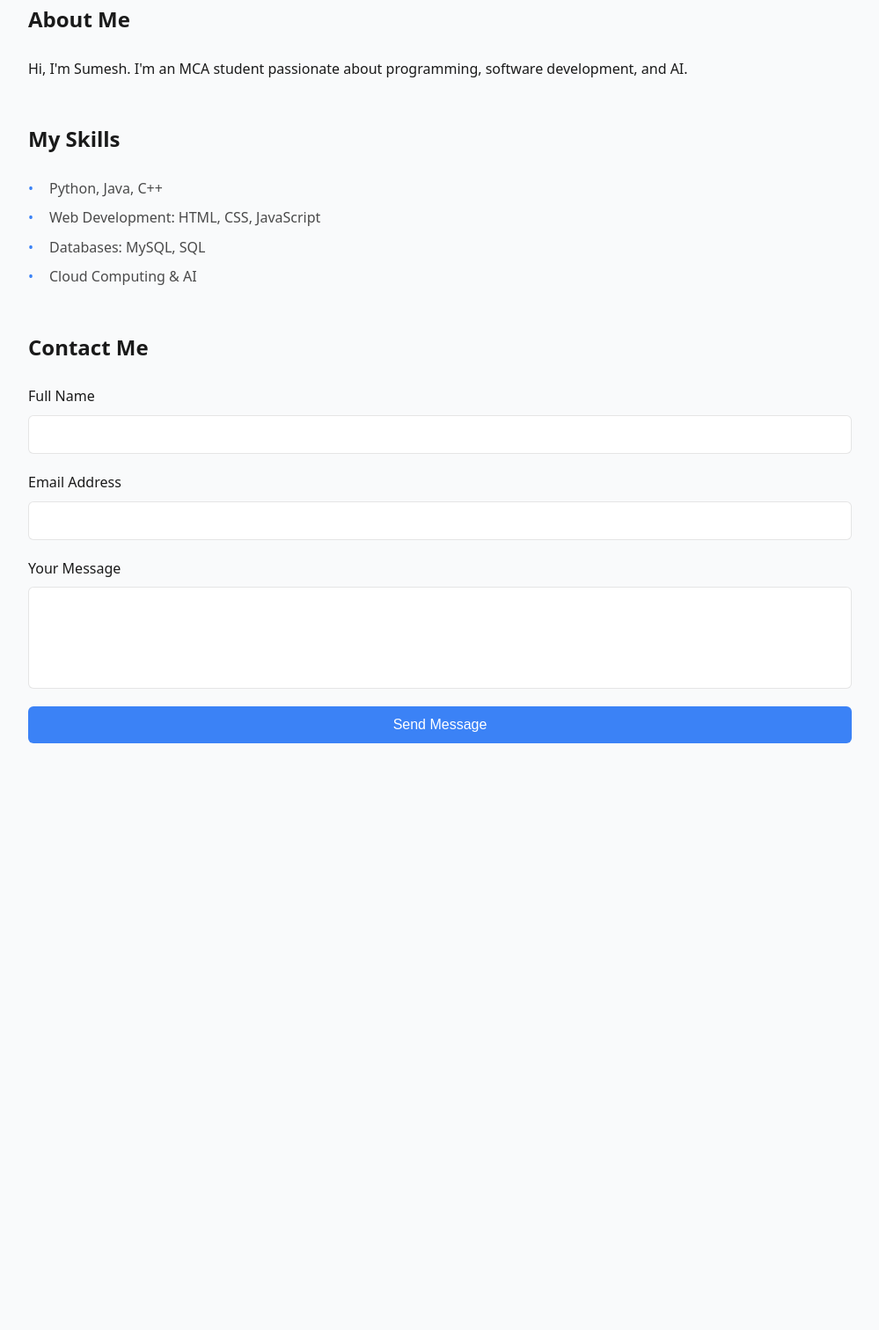
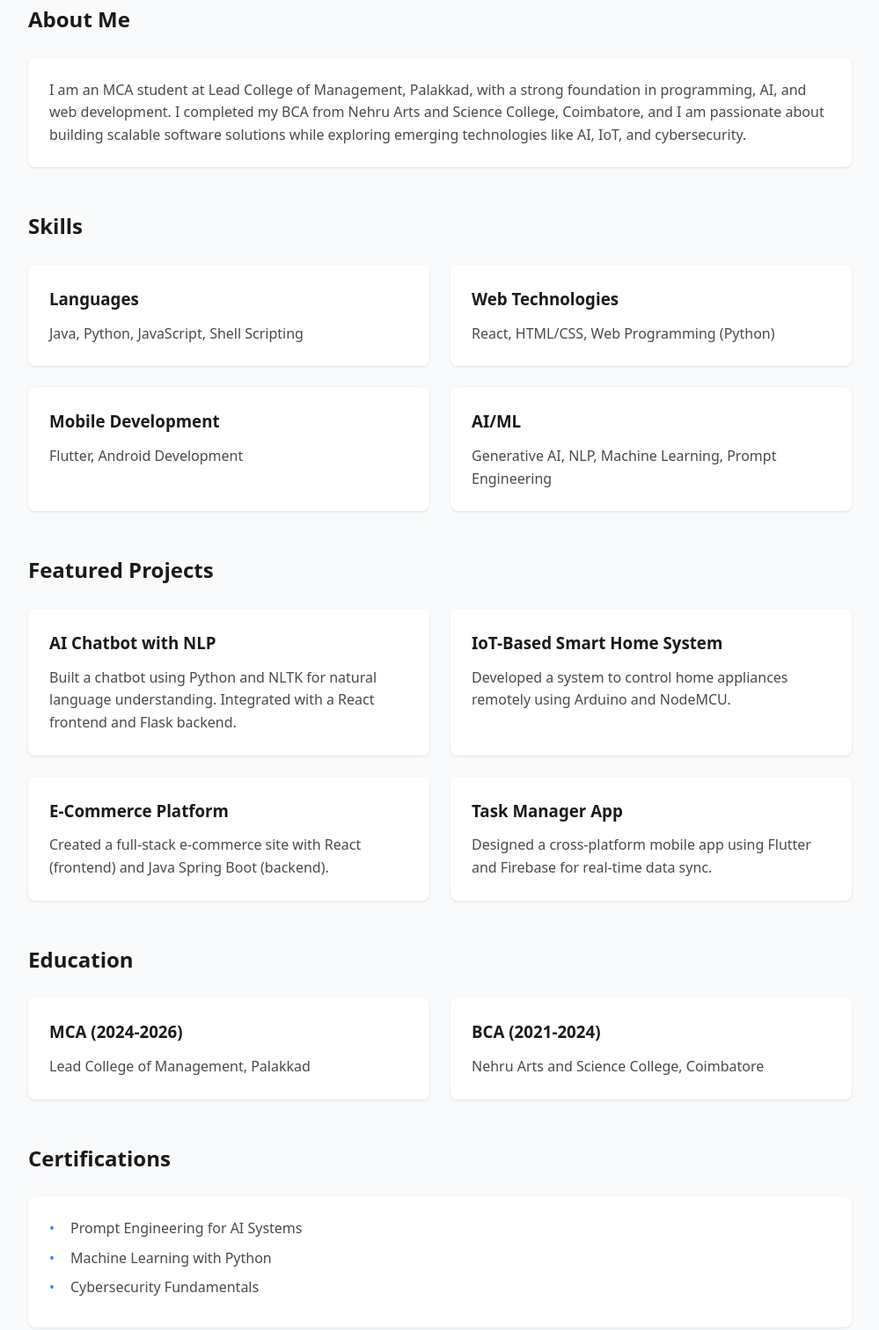
Before and after one commit to sumesh-s-dev/portfolio-backend, a website: page index.html in a window 1280 px wide. Shown: the part 400-1912 px from the top of the page at 88% size, without its empty margins (140-1139 px from the left). Before the commit the page ends 1293 px from the top, so only its background shows below. Drawn offline with Linux system fonts and the light colour scheme.

Commit message:
Updated portfolio website with contact form fixes

```diff
--- a/index.html
+++ b/index.html
@@ -1,3 +1,4 @@
+
 <!DOCTYPE html>
 <html lang="en">
 <head>
@@ -253,30 +254,6 @@
             transform: translateY(-2px);
             box-shadow: 0 4px 6px var(--border-color);
         }
-        .status-message {
-    padding: 0.75rem;
-    border-radius: 0.375rem;
-    display: none;
-    margin-top: 1rem;
-    text-align: center;
-}
-
-.status-message.success {
-    background-color: #dcfce7;
-    color: #166534;
-    display: block;
-}
-
-.status-message.error {
-    background-color: #fee2e2;
-    color: #991b1b;
-    display: block;
-}
-
-button:disabled {
-    opacity: 0.7;
-    cursor: not-allowed;
-}
     </style>
 </head>
 <body>
@@ -316,17 +293,80 @@ button:disabled {
     <main class="container">
         <section class="section">
             <h2>About Me</h2>
-            <p>Hi, I'm Sumesh. I'm an MCA student passionate about programming, software development, and AI.</p>
+            <div class="card">
+                <p>I am an MCA student at Lead College of Management, Palakkad, with a strong foundation in programming, AI, and web development.
+                I completed my BCA from Nehru Arts and Science College, Coimbatore, and I am passionate about building scalable software solutions
+                while exploring emerging technologies like AI, IoT, and cybersecurity.</p>
+            </div>
         </section>
 
         <section class="section">
-            <h2>My Skills</h2>
-            <ul>
-                <li>Python, Java, C++</li>
-                <li>Web Development: HTML, CSS, JavaScript</li>
-                <li>Databases: MySQL, SQL</li>
-                <li>Cloud Computing & AI</li>
-            </ul>
+            <h2>Skills</h2>
+            <div class="grid">
+                <div class="card">
+                    <h3>Languages</h3>
+                    <p>Java, Python, JavaScript, Shell Scripting</p>
+                </div>
+                <div class="card">
+                    <h3>Web Technologies</h3>
+                    <p>React, HTML/CSS, Web Programming (Python)</p>
+                </div>
+                <div class="card">
+                    <h3>Mobile Development</h3>
+                    <p>Flutter, Android Development</p>
+                </div>
+                <div class="card">
+                    <h3>AI/ML</h3>
+                    <p>Generative AI, NLP, Machine Learning, Prompt Engineering</p>
+                </div>
+            </div>
+        </section>
+
+        <section class="section">
+            <h2>Featured Projects</h2>
+            <div class="grid">
+                <div class="card">
+                    <h3>AI Chatbot with NLP</h3>
+                    <p>Built a chatbot using Python and NLTK for natural language understanding. Integrated with a React frontend and Flask backend.</p>
+                </div>
+                <div class="card">
+                    <h3>IoT-Based Smart Home System</h3>
+                    <p>Developed a system to control home appliances remotely using Arduino and NodeMCU.</p>
+                </div>
+                <div class="card">
+                    <h3>E-Commerce Platform</h3>
+                    <p>Created a full-stack e-commerce site with React (frontend) and Java Spring Boot (backend).</p>
+                </div>
+                <div class="card">
+                    <h3>Task Manager App</h3>
+                    <p>Designed a cross-platform mobile app using Flutter and Firebase for real-time data sync.</p>
+                </div>
+            </div>
+        </section>
+
+        <section class="section">
+            <h2>Education</h2>
+            <div class="grid">
+                <a href="https://lead.ac.in/" class="education-card card" target="_blank">
+                    <h3>MCA (2024-2026)</h3>
+                    <p>Lead College of Management, Palakkad</p>
+                </a>
+                <a href="https://nasccbe.ac.in/" class="education-card card" target="_blank">
+                    <h3>BCA (2021-2024)</h3>
+                    <p>Nehru Arts and Science College, Coimbatore</p>
+                </a>
+            </div>
+        </section>
+
+        <section class="section">
+            <h2>Certifications</h2>
+            <div class="card">
+                <ul>
+                    <li>Prompt Engineering for AI Systems</li>
+                    <li>Machine Learning with Python</li>
+                    <li>Cybersecurity Fundamentals</li>
+                </ul>
+            </div>
         </section>
 
         <section class="section">
```
